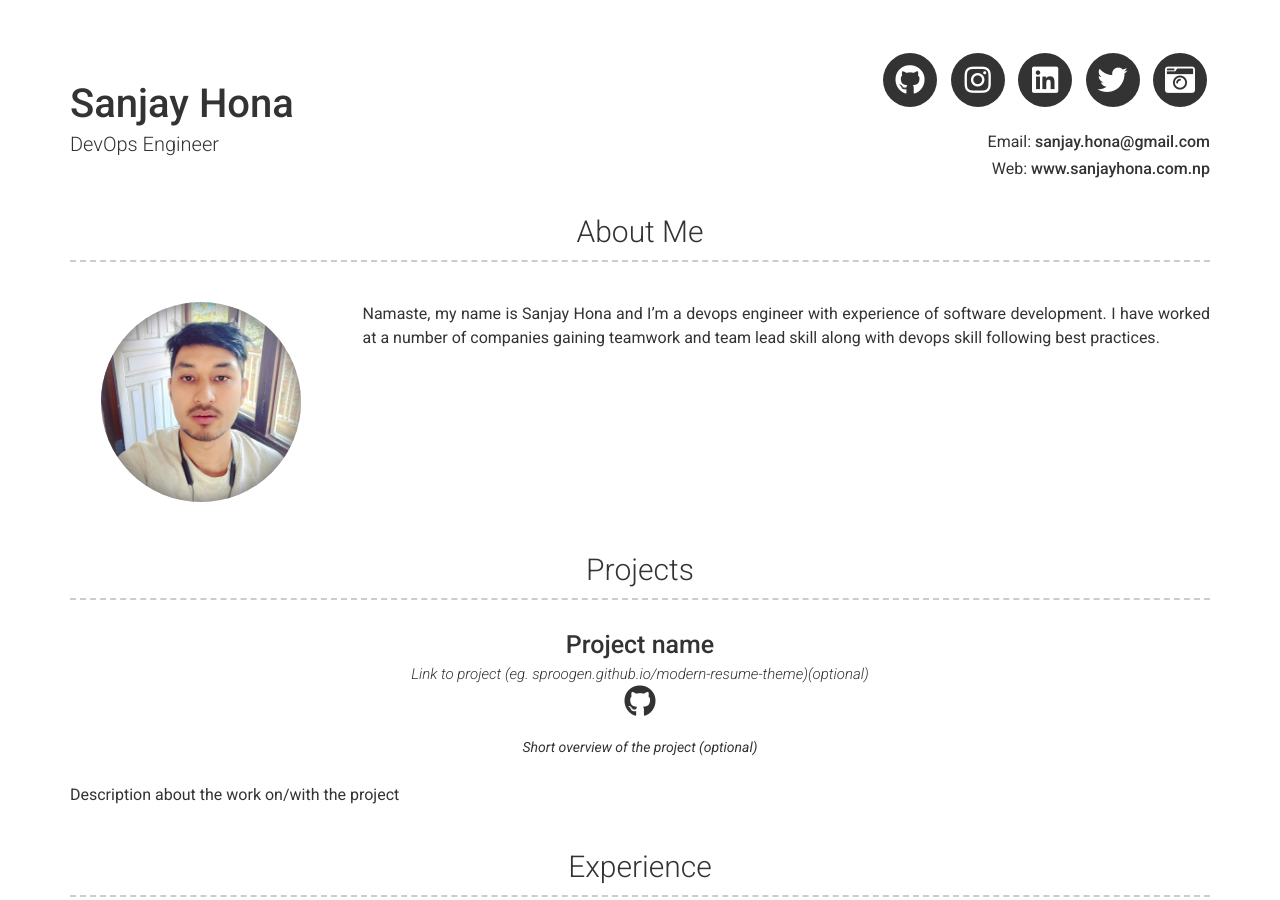
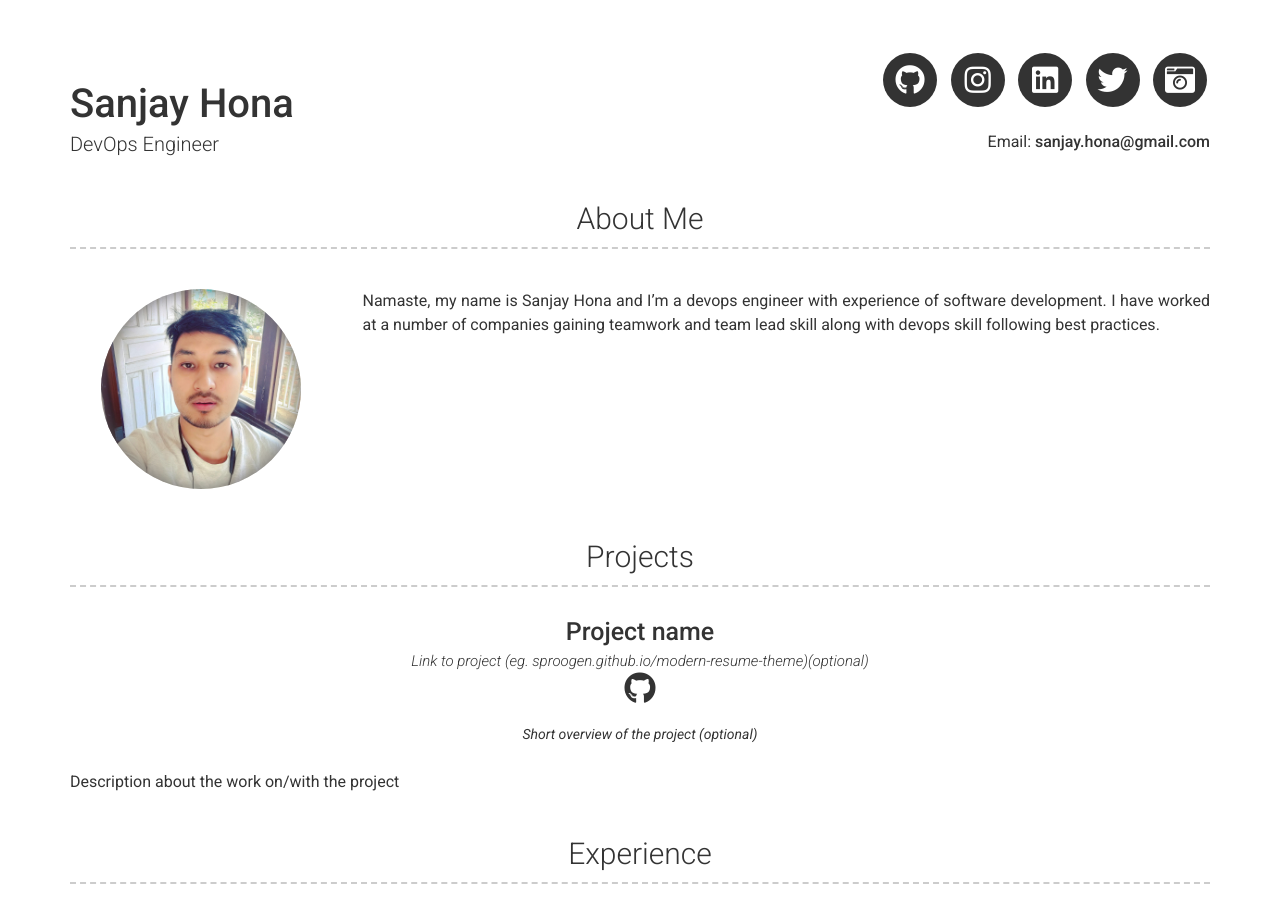
Before and after one commit to sssanjaya/sssanjaya.github.io, a Jekyll site: the page built from index.md, in a window 1280 px wide and 900 px high. Built offline with Jekyll 4.4.1, drawn with Linux system fonts in a browser that asks for light colours; nearby versions of some CDN libraries; some of the changed lines change nothing that is shown.

Commit message:
configs changed

```diff
--- a/_config.yml
+++ b/_config.yml
@@ -7,7 +7,7 @@ name: Sanjay Hona
 title: DevOps Engineer
 email: sanjay.hona@gmail.com
 # phone: Your phone number (optional)
-website: www.sanjayhona.com.np
+# website: www.sanjayhona.com.np
 
 # Social links
 twitter_username: sanjayahona
@@ -15,7 +15,7 @@ github_username:  sssanjaya
 # dribbble_username: jekyll
 # facebook_username: jekyll
 # flickr_username: jekyll
-instagram_username: sssanjaya
+instagram_username: sssanjayah
 linkedin_username: sanjayhona
 unsplash_username: sssanjaya
 medium_username: sssanjaya
```
